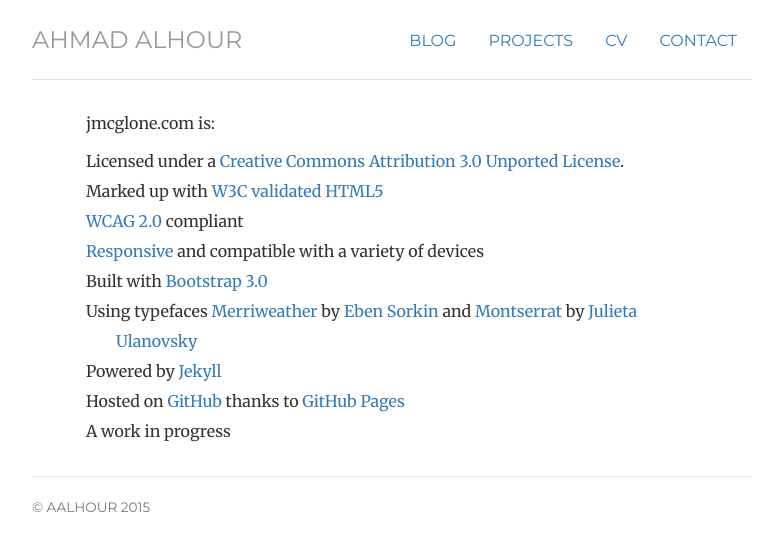
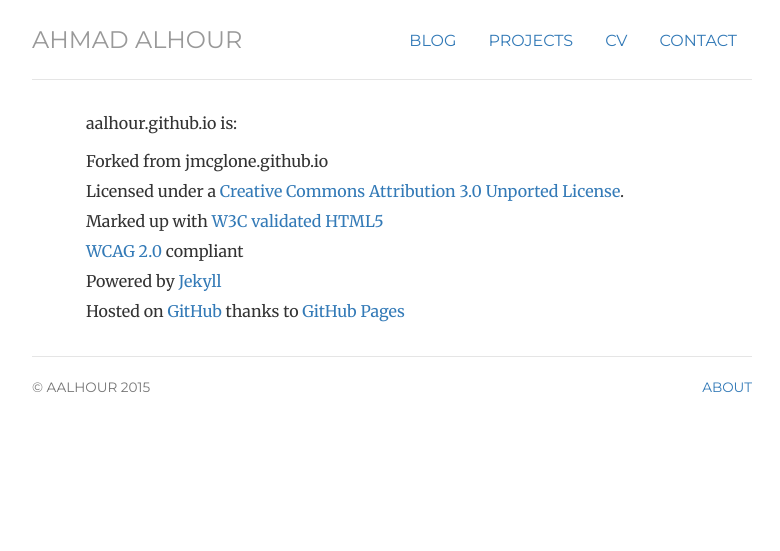
Before and after one commit to aalhour/aalhour.github.io, a Jekyll site: the page built from about/index.html, in a window 1280 px wide. Shown: the top 551 px of the page, without its empty margins (248-1028 px from the left). Built offline with Jekyll 4.4.1, drawn with Linux system fonts in a browser that asks for light colours.

Commit message:
Updated the about page.

```diff
--- a/_includes/footer.html
+++ b/_includes/footer.html
@@ -1,11 +1,11 @@
 <div class="footer">
 	<div class="row">
-	<div class="col-sm-8">
-	<p><small>&copy; aalhour 2015</small></p>
-	</div>
-	<div class="col-sm-4">
-	<!--<p class="pull-right"><small><a href="/about" title="About this site">About this site</a></small></p>
-	<p class="pull-right"><small>Personal Blog</small></p>-->
-	</div>
+		<div class="col-sm-8">
+			<p><small>&copy; aalhour 2015</small></p>
+		</div>
+
+		<div class="col-sm-4">
+			<p class="pull-right"><small><a href="/about" title="About this site">About</a></small></p>
+		</div>
 	</div>
 </div> <!-- /footer -->
--- a/about/index.html
+++ b/about/index.html
@@ -6,23 +6,19 @@
 home: passive
 contact: passive
 projects: passive
-description: Credits and information about the website aalhour.com, the personal website for Ahmad Alhour, a Librarian, Front-End Developer, Digital Publisher, Project Manager, Music Enthusiast, and Web Noodler living and working in Michigan.
+description: Credits and information about the website aalhour.github.io, the personal website for Ahmad Alhour, a Software Engineer living and working in Athens, Greece.
 ---
 
   <div class="about">
 
-    <p>jmcglone.com is:</p>
+    <p>aalhour.github.io is:</p>
 
-      <ul class="list-unstyled">
-        <li>Licensed under a <a rel="license" href="http://creativecommons.org/licenses/by/3.0/deed.en_US">Creative Commons Attribution 3.0 Unported License</a>. </li>
-        <li>Marked up with <a href="http://validator.w3.org/check?uri=http%3A%2F%2Fjmcglone.com%2F" title="HTML5 Validator">W3C validated HTML5</a></li>
-        <li><a href="http://www.w3.org/TR/WCAG20/" title="WCAG 2.0">WCAG 2.0</a> compliant</li>
-        <li><a href="http://alistapart.com/article/responsive-web-design" title="Responsive Web Design at A List Apart">Responsive</a> and compatible with a variety of devices</li>
-        <li>Built with <a href="http://getbootstrap.com/" title="Bootstrap 3.0">Bootstrap 3.0</a></li>
-        <li>Using typefaces <a href="http://www.google.com/fonts/specimen/Merriweather" title ="Merriweather">Merriweather</a> by <a href="https://plus.google.com/106288796449831139244/about" title="Eben Sorkin">Eben Sorkin</a> and <a href="http://www.google.com/fonts/specimen/Montserrat" title="Montserrat">Montserrat</a> by <a href="http://www.zkysky.com.ar/" title="ZkySky Design">Julieta Ulanovsky</a></li>
-        <li>Powered by <a href="http://jekyllrb.com/" title="Jekyll">Jekyll</a></li>
-        <li>Hosted on <a href="http://github.com/jmcglone/jmcglone.github.io" title="This site hosted on GitHub">GitHub</a> thanks to <a href="http://pages.github.com/" title="GitHub Pages">GitHub Pages</a></li>
-        <li>A work in progress</li>
-      </ul>
-
+	<ul class="list-unstyled">
+		<li>Forked from jmcglone.github.io</li>
+		<li>Licensed under a <a rel="license" href="http://creativecommons.org/licenses/by/3.0/deed.en_US">Creative Commons Attribution 3.0 Unported License</a>. </li>
+		<li>Marked up with <a href="http://validator.w3.org/check?uri=http%3A%2F%2Faalhour.com%2F" title="HTML5 Validator">W3C validated HTML5</a></li>
+		<li><a href="http://www.w3.org/TR/WCAG20/" title="WCAG 2.0">WCAG 2.0</a> compliant</li>
+		<li>Powered by <a href="http://jekyllrb.com/" title="Jekyll">Jekyll</a></li>
+		<li>Hosted on <a href="http://github.com/aalhour/aalhour.github.io" title="This site hosted on GitHub">GitHub</a> thanks to <a href="http://pages.github.com/" title="GitHub Pages">GitHub Pages</a></li>
+	</ul>
   </div>
```
